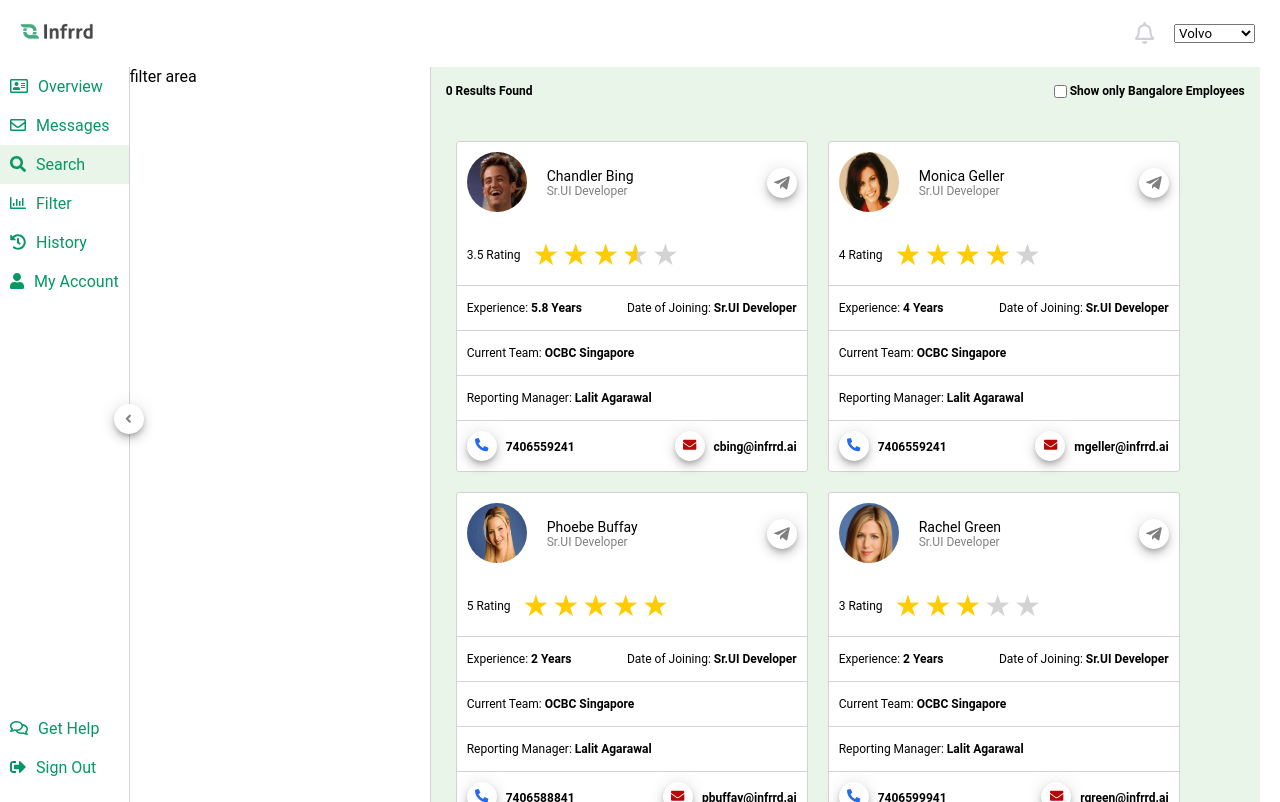
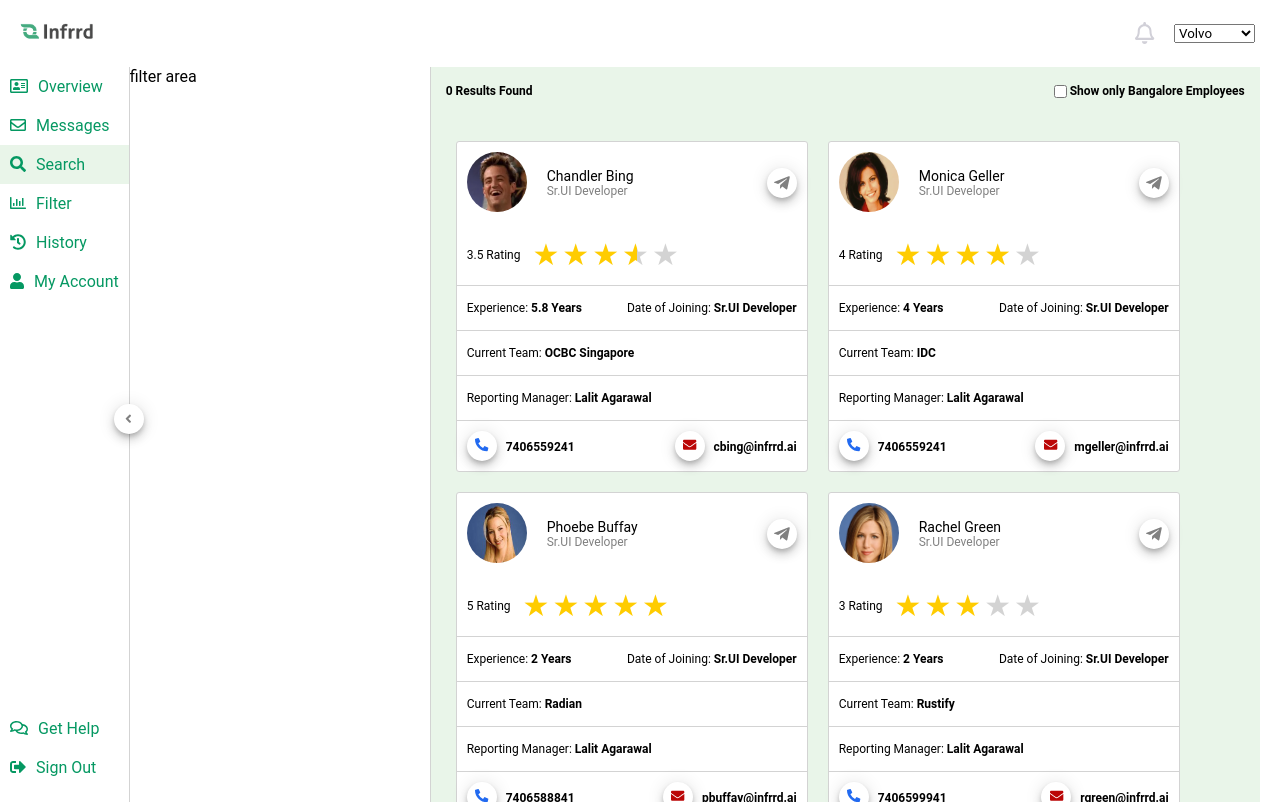
Before and after one commit to divyameher/my-portal, an Angular app: page /search in a window 1280 px wide. Built offline with nearby package versions, Linux system fonts and the light colour scheme.

Commit message:
few more employees data added

```diff
--- a/src/app/search/search.component.ts
+++ b/src/app/search/search.component.ts
@@ -21,7 +21,8 @@ export class SearchComponent implements OnInit {
         team: 'OCBC Singapore',
         manager: 'Lalit Agarawal',
         mobileNo: '7406559241',
-        email: 'cbing@infrrd.ai'
+        email: 'cbing@infrrd.ai',
+        location: 'Bangalore'
       },
       {
         profilePic: '../../assets/images/employees/monica_geller.PNG',
@@ -30,10 +31,11 @@ export class SearchComponent implements OnInit {
         ratings: 4,
         experience: 4,
         dateOfJoining: 2018,
-        team: 'OCBC Singapore',
+        team: 'IDC',
         manager: 'Lalit Agarawal',
         mobileNo: '7406559241',
-        email: 'mgeller@infrrd.ai'
+        email: 'mgeller@infrrd.ai',
+        location: 'Bangalore'
       },
       {
         profilePic: '../../assets/images/employees/phoebe_buffay.PNG',
@@ -42,10 +44,11 @@ export class SearchComponent implements OnInit {
         ratings: 5,
         experience: 2,
         dateOfJoining: 2019,
-        team: 'OCBC Singapore',
+        team: 'Radian',
         manager: 'Lalit Agarawal',
         mobileNo: '7406588841',
-        email: 'pbuffay@infrrd.ai'
+        email: 'pbuffay@infrrd.ai',
+        location: 'Bangalore'
       },
       {
         profilePic: '../../assets/images/employees/rachel_green.PNG',
@@ -54,10 +57,11 @@ export class SearchComponent implements OnInit {
         ratings: 3,
         experience: 2,
         dateOfJoining: 2019,
-        team: 'OCBC Singapore',
+        team: 'Rustify',
         manager: 'Lalit Agarawal',
         mobileNo: '7406599941',
-        email: 'rgreen@infrrd.ai'
+        email: 'rgreen@infrrd.ai',
+        location: 'Bangalore'
       },
       {
         profilePic: '../../assets/images/employees/ross_geller.PNG',
@@ -69,7 +73,8 @@ export class SearchComponent implements OnInit {
         team: 'OCBC Singapore',
         manager: 'Lalit Agarawal',
         mobileNo: '7406449941',
-        email: 'rgeller@infrrd.ai'
+        email: 'rgeller@infrrd.ai',
+        location: 'Bangalore'
       },
       {
         profilePic: '../../assets/images/employees/sheldon_cooper.PNG',
@@ -81,8 +86,23 @@ export class SearchComponent implements OnInit {
         team: 'OCBC Singapore',
         manager: 'Lalit Agarawal',
         mobileNo: '7555449941',
-        email: 'scooper@infrrd.ai'
+        email: 'scooper@infrrd.ai',
+        location: 'Pune'
+      },
+      {
+        profilePic: '../../assets/images/employees/raj.PNG',
+        name: 'Raj',
+        designation: 'Sr.UI Developer',
+        ratings: 5,
+        experience: 7,
+        dateOfJoining: 2009,
+        team: 'OCBC Singapore',
+        manager: 'Lalit Agarawal',
+        mobileNo: '7555449941',
+        email: 'raj@infrrd.ai',
+        location: 'Pune'
       }
+
     ]
   }
 
```
